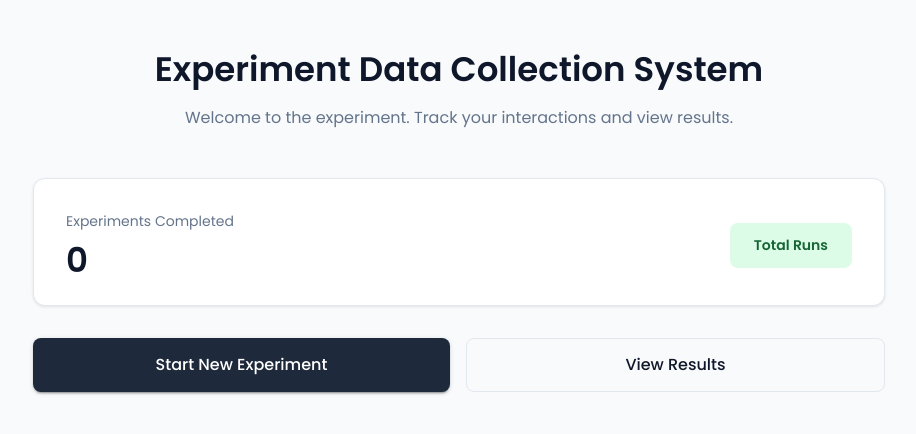
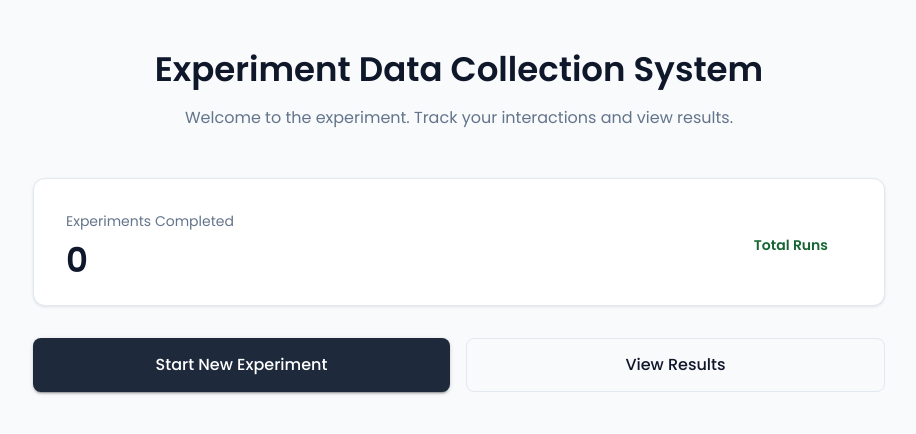
Before and after one commit to netanelTur/React-Technion-Task, a React (Vite) app in the folder experiment-app/: page / in a window 1280 px wide. Shown: the top 434 px of the page, without its empty margins (181-1097 px from the left). Built offline with nearby package versions, Linux system fonts and the light colour scheme; the HTML template or start-up script is replaced by a standard one.

Commit message:
Added colors

```diff
--- a/experiment-app/src/theme/colors.ts
+++ b/experiment-app/src/theme/colors.ts
@@ -11,13 +11,17 @@ export const colors = {
 	textPrimary: '#0F172A',
 	textBody: '#64748B',
 
-	// Accent colors
-	accentBg: '#DCFCE7',
+	// Accent colors (Green)
 	accentText: '#166534',
+	badgeBg: '#7ADEA0',
 
 	// Button colors
 	btnBg: '#1E293B',
 	btnText: '#FFFFFF',
+	btnHover: '#0F172A',
+
+	// Misc
+	shadowSubtle: 'rgba(0,0,0,0.05)',
 } as const;
 
 export type ColorKey = keyof typeof colors;
```
